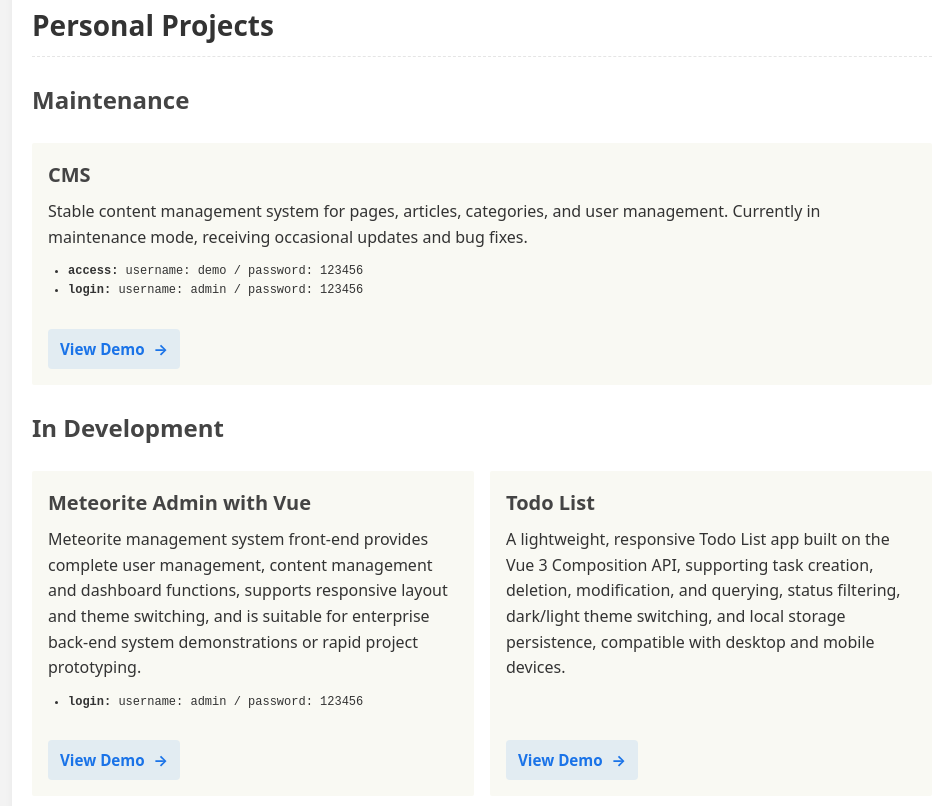
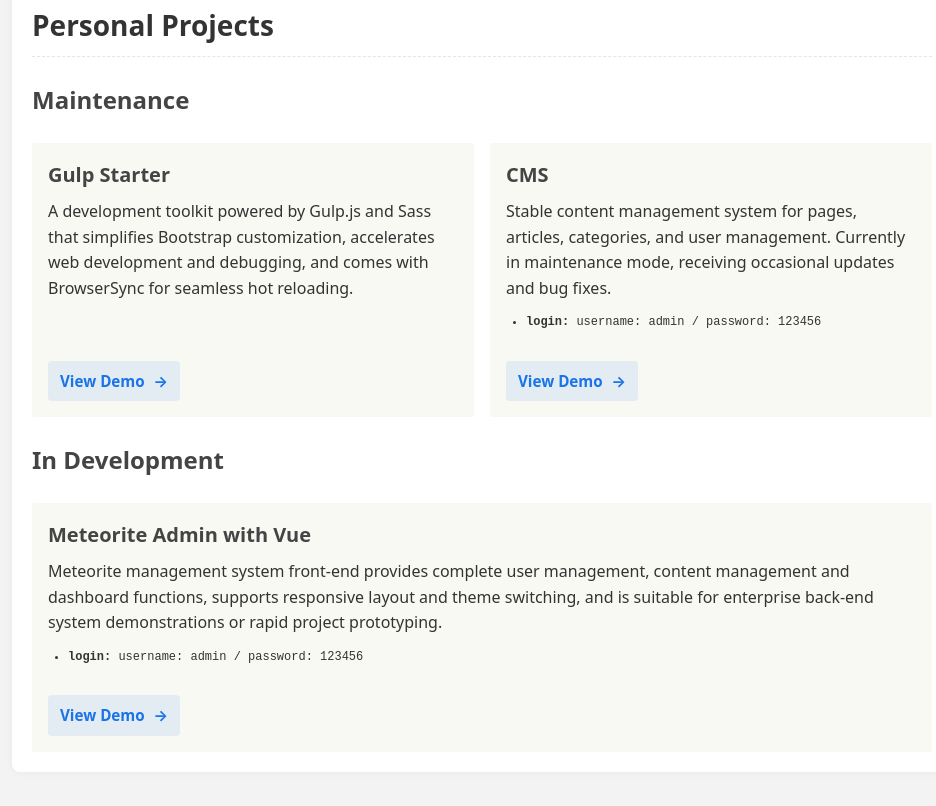
Before and after one commit to hizpark/personal-website, a plain HTML site: page index.html in a window 1280 px wide. Shown: the part 1894-2700 px from the top of the page, without its empty margins (158-1094 px from the left). Drawn offline with Linux system fonts and the light colour scheme.

Commit message:
内容更新

```diff
--- a/index.html
+++ b/index.html
@@ -463,6 +463,20 @@
       <h3>Maintenance</h3>
       <div class="grid">
         <div class="card">
+          <h4>Gulp Starter</h4>
+          <p>
+            A development toolkit powered by Gulp.js and Sass that simplifies
+            Bootstrap customization, accelerates web development and debugging,
+            and comes with BrowserSync for seamless hot reloading.
+          </p>
+          <a
+            href="https://gulp-starter.hizpark.com"
+            target="_blank"
+            class="btn-link btn-demo"
+            >View Demo</a
+          >
+        </div>
+        <div class="card">
           <h4>CMS</h4>
           <p>
             Stable content management system for pages, articles, categories,
@@ -470,7 +484,6 @@
             occasional updates and bug fixes.
           </p>
           <ul class="credentials">
-            <li><strong>access:</strong> username: demo / password: 123456</li>
             <li><strong>login:</strong> username: admin / password: 123456</li>
           </ul>
           <a
@@ -504,22 +517,6 @@
             >View Demo</a
           >
         </div>
-        <div class="card">
-          <h4>Todo List</h4>
-          <p>
-            A lightweight, responsive Todo List app built on the Vue 3
-            Composition API, supporting task creation, deletion, modification,
-            and querying, status filtering, dark/light theme switching, and
-            local storage persistence, compatible with desktop and mobile
-            devices.
-          </p>
-          <a
-            href="https://todo.hizpark.com"
-            target="_blank"
-            class="btn-link btn-demo"
-            >View Demo</a
-          >
-        </div>
       </div>
     </section>
 
```
